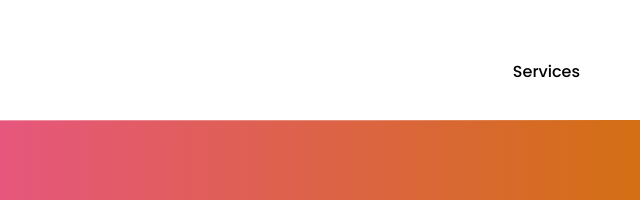
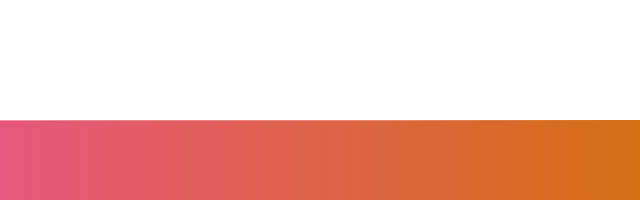
Before and after one commit to DanielsWebDevelopment/Social-Media-Landing-Page, a plain HTML site: page public/index.html in a window 1280 px wide. Shown: the top 200 px of the page, 640-1280 px from the left. Drawn offline with nearby package versions, Linux system fonts and the light colour scheme.

Commit message:
NoContextBranch

```diff
--- a/public/index.html
+++ b/public/index.html
@@ -37,7 +37,6 @@
             <li>
             </li>
             <li class="nav__item">
-                <a href="#online" class="item">Services</a>
             </li>
 
             </li>
```
